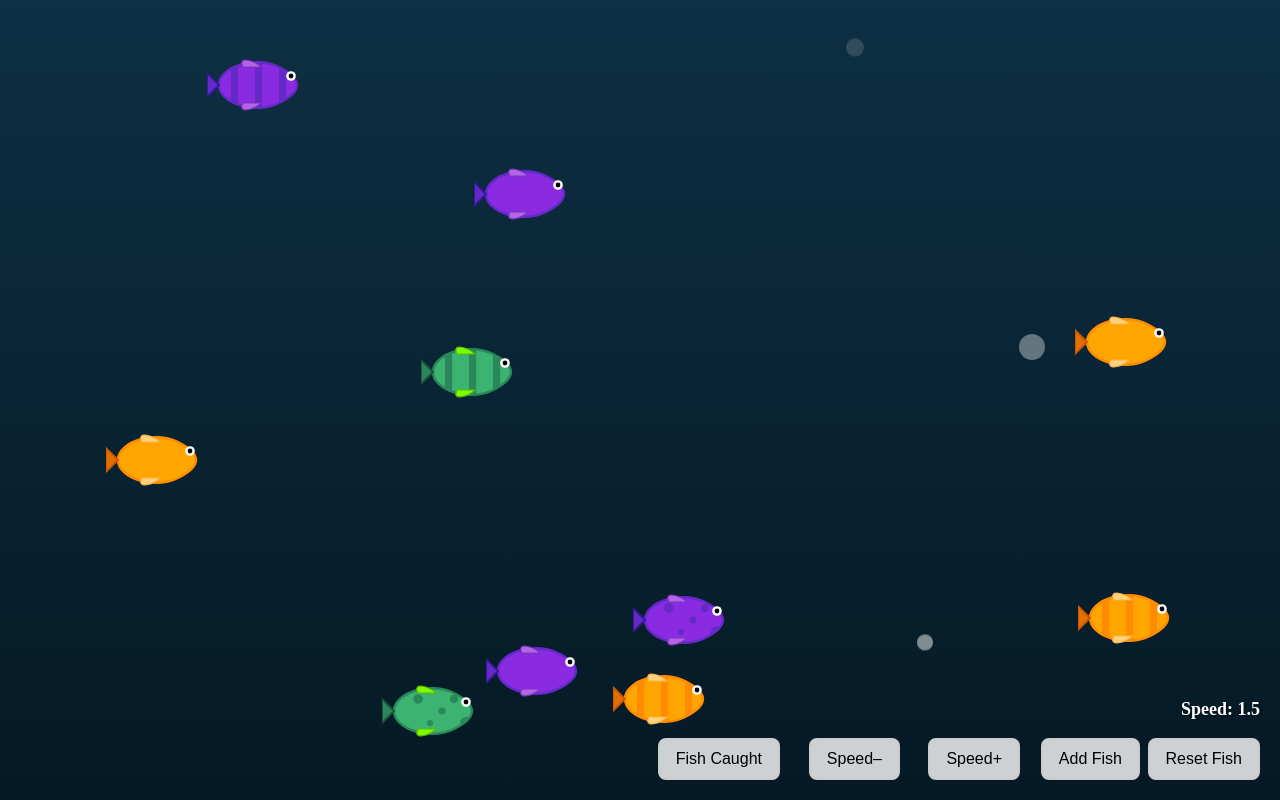
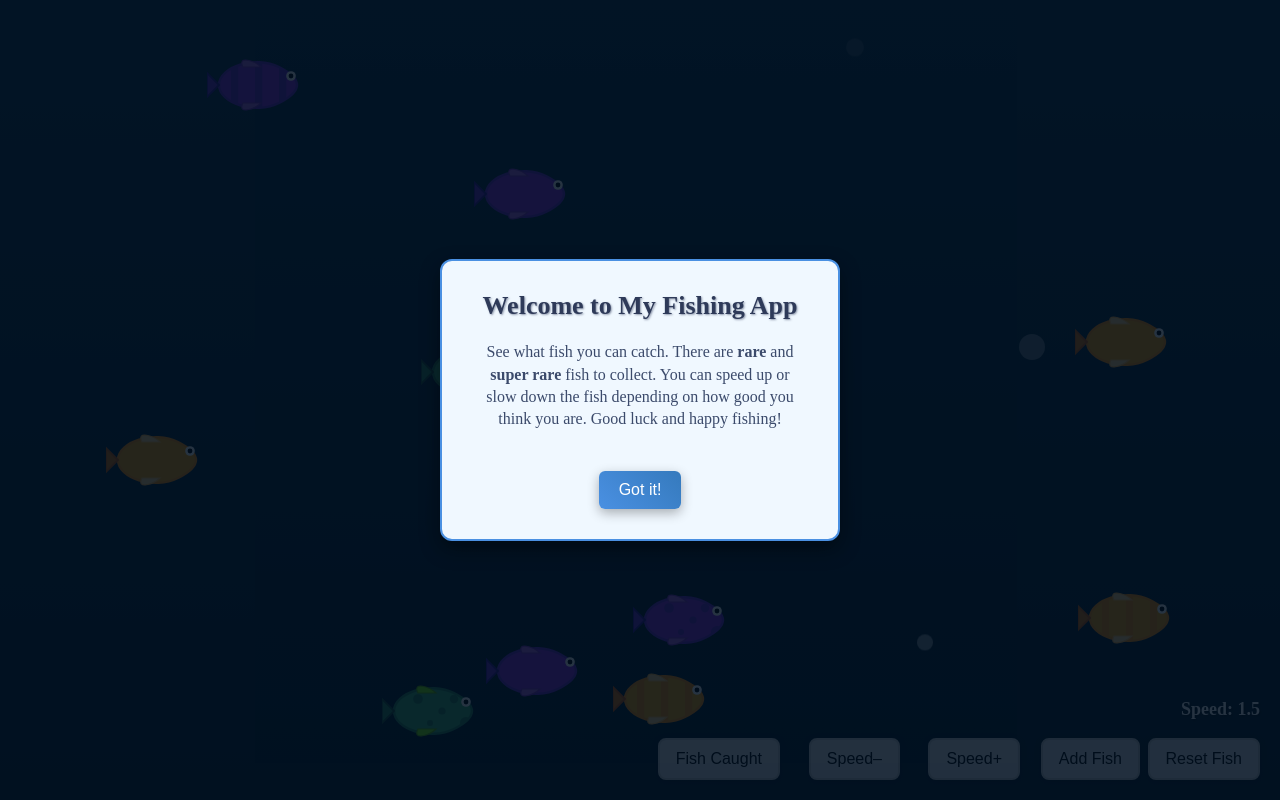
Before and after one commit to BenChalke/chalke-fishing, a React (Create React App) app: page / in a window 1280 px wide. Built offline with nearby package versions, Linux system fonts and the light colour scheme; the HTML template or start-up script is replaced by a standard one.

Commit message:
Add welcome message

```diff
--- a/src/App.css
+++ b/src/App.css
@@ -1,16 +1,20 @@
 /* src/App.css */
 
-/* Container: full‐screen underwater gradient */
+/* Container: full-screen underwater gradient */
 .container {
   position: relative;
   width: 100vw;
   height: 100vh;
   background: linear-gradient(to bottom, #0e2f44, #051924);
   overflow: hidden;
-  cursor: none; /* hide system cursor everywhere */
 }
 
-/* Pull‐up animation for caught fish, hook, and line */
+/* When this class is added, hide the system cursor */
+.no-cursor {
+  cursor: none;
+}
+
+/* Pull-up animation for caught fish, hook, and line */
 @keyframes pull-up {
   from { transform: translateY(0); }
   to   { transform: translateY(calc(-100vh - 200px)); }
@@ -48,20 +52,22 @@
   bottom: 20px;
   padding: 10px 16px;
   font-size: 16px;
-  background-color: rgba(255, 255, 255, 0.8);
+  background-color: rgba(255, 255, 255, 0.9);
   border: 2px solid #ccc;
   border-radius: 8px;
+  box-shadow: 0 2px 6px rgba(0, 0, 0, 0.3);
   cursor: pointer;
-  transition: background-color 0.2s ease;
+  transition: background-color 0.2s ease, transform 0.1s ease;
   z-index: 50;
 }
 
 .control-button:hover {
   background-color: rgba(255, 255, 255, 1);
+  transform: translateY(-2px);
 }
 
 .control-button:active {
-  transform: scale(0.96);
+  transform: translateY(0) scale(0.96);
 }
 
 /* Positioning of individual buttons (desktop) */
@@ -85,7 +91,81 @@
   right: 500px; /* ~120px left of Speed– + 20px gap */
 }
 
-/* Popup overlay: semi‐transparent full‐screen background */
+/* ========================================
+   Welcome popup styling
+   ======================================== */
+
+.welcome-overlay {
+  position: fixed;
+  top: 0;
+  left: 0;
+  width: 100%;
+  height: 100%;
+  background: rgba(0, 16, 32, 0.85);
+  display: flex;
+  align-items: center;
+  justify-content: center;
+  z-index: 200;
+}
+
+.welcome-content {
+  background: #f0f8ff;
+  border: 2px solid #4A90E2;
+  border-radius: 12px;
+  padding: 30px 40px;
+  width: 90%;
+  max-width: 400px;
+  text-align: center;
+  box-shadow: 0 8px 20px rgba(0, 0, 0, 0.4);
+  animation: fade-in 0.5s ease-out;
+}
+
+@keyframes fade-in {
+  from { opacity: 0; transform: scale(0.9); }
+  to   { opacity: 1; transform: scale(1); }
+}
+
+.welcome-content h2 {
+  margin-top: 0;
+  font-size: 26px;
+  color: #2E3A59;
+  text-shadow: 1px 1px 2px rgba(46, 58, 89, 0.5);
+}
+
+.welcome-content p {
+  font-size: 16px;
+  margin: 20px 0;
+  color: #3B4A6B;
+  line-height: 1.4;
+}
+
+.welcome-close {
+  margin-top: 20px;
+  padding: 10px 20px;
+  font-size: 16px;
+  background: linear-gradient(45deg, #4A90E2, #357ABD);
+  border: none;
+  border-radius: 6px;
+  color: #fff;
+  cursor: pointer;
+  box-shadow: 0 4px 12px rgba(0, 0, 0, 0.3);
+  transition: background 0.3s ease, transform 0.1s ease;
+}
+
+.welcome-close:hover {
+  background: linear-gradient(45deg, #357ABD, #2A5A8A);
+  transform: translateY(-2px);
+}
+
+.welcome-close:active {
+  transform: translateY(0) scale(0.98);
+}
+
+/* ========================================
+   Caught-fish popup styling
+   ======================================== */
+
+/* Popup overlay: semi-transparent full-screen background */
 .caught-popup-overlay {
   position: fixed;
   top: 0;
@@ -101,7 +181,7 @@
 
 /* Popup content box */
 .caught-popup-content {
-  position: relative; /* for close‐icon positioning */
+  position: relative; /* for close-icon positioning */
   background: #ffffff;
   border-radius: 10px;
   width: 360px;
@@ -142,19 +222,25 @@
   padding: 0 20px 20px;
 }
 
-/* No‐fish message */
+/* No-fish message */
 .caught-popup-content p {
   font-size: 16px;
   margin: 12px 0;
 }
 
-/* Styling for rare‐fish label */
+/* Styling for super-rare label */
+.super-rare-label strong {
+  font-weight: bold;
+  color: #8B0000;  /* dark crimson */
+}
+
+/* Styling for rare-fish label */
 .rare-label strong {
   font-weight: bold;
   color: #C0392B;  /* dark red */
 }
 
-/* Each caught‐item entry: inline icon + text */
+/* Each caught-item entry: inline icon + text */
 .caught-item {
   list-style: none;
   display: flex;
@@ -247,14 +333,14 @@
     max-height: calc(95vh - 64px);
   }
 
-  /* Slightly smaller mini‐fish in stats */
+  /* Slightly smaller mini-fish in stats */
   .mini-fish-container {
     width: 32px;
     height: 16px;
     margin-right: 6px;
   }
 
-  /* Reduce spacing in caught‐items */
+  /* Reduce spacing in caught-items */
   .caught-item {
     margin: 4px 0;
   }
--- a/src/App.js
+++ b/src/App.js
@@ -18,12 +18,14 @@ const MAX_SPEED = 20.0;
 const COLOURS  = ['orange', 'blue', 'green', 'purple', 'yellow'];
 const PATTERNS = ['solid', 'striped', 'spotted'];
 
-// Rare colours (1% each on Add Fish)
+// Rare colours (1% each)
 const RARE_COLOURS = ['red', 'pink', 'silver'];
+// Super-rare colours (0.5% each)
+const SUPER_COLOURS = ['crimson', 'cyan'];
 
 /**
  * Generate an array of FISH_COUNT fish with id, x, y, angle, colour, pattern.
- * Rare colours do NOT appear here—they only come in via handleAddFish.
+ * Rare and super-rare only come via handleAddFish.
  */
 function createInitialFish() {
   const w = window.innerWidth;
@@ -50,24 +52,30 @@ export default function App() {
   const [isJerking, setIsJerking] = useState(false);
   // 4) Active catch animations
   const [catchAnimations, setCatchAnimations] = useState([]);
-  // 5) Caught‐fish records (array of “colour pattern” strings)
+  // 5) Caught-fish records (array of “colour pattern” strings)
   const [caughtRecords, setCaughtRecords] = useState([]);
   // 6) Show/hide “Fish Caught” popup
   const [showCaughtPopup, setShowCaughtPopup] = useState(false);
   // 7) Detect mobile (touch) environment
   const [isMobile, setIsMobile] = useState(false);
+  // 8) Show welcome popup only on first visit
+  const [showWelcome, setShowWelcome] = useState(false);
 
   // Refs: for mouse repulsion and next unique ID
   const cursorRef = useRef({ x: -1000, y: -1000 });
   const nextId    = useRef(FISH_COUNT);
 
-  // On mount: populate initial fish, detect touch support
+  // On mount: populate initial fish, detect touch support, check welcome flag
   useEffect(() => {
     setFishArray(createInitialFish());
     setIsMobile('ontouchstart' in window);
+    const seen = localStorage.getItem('seenWelcome');
+    if (!seen) {
+      setShowWelcome(true);
+    }
   }, []);
 
-  // Movement loop (re‐runs on speed change; does NOT re‐init fish)
+  // Movement loop (re-runs on speed change; does NOT re-init fish)
   useEffect(() => {
     const interval = setInterval(() => {
       setFishArray((prevFish) => {
@@ -130,8 +138,9 @@ export default function App() {
 
   // Hook “jerk” effect on mousedown / touch
   const handlePointerDown = (e) => {
-    const clientX = e.clientX || (e.touches && e.touches[0].clientX);
-    const clientY = e.clientY || (e.touches && e.touches[0].clientY);
+    const clientX = e.clientX ?? e.touches?.[0]?.clientX;
+    const clientY = e.clientY ?? e.touches?.[0]?.clientY;
+    if (clientX == null || clientY == null) return;
     const pos = { x: clientX, y: clientY };
     cursorRef.current = pos;
     setCursorPos(pos);
@@ -143,7 +152,7 @@ export default function App() {
   const handleFishClick = (fishId, e) => {
     e.stopPropagation();
     const fishObj = fishArray.find((f) => f.id === fishId);
-    const { colour, pattern } = fishObj || {};
+    const { colour, pattern } = fishObj ?? {};
     const caughtType = `${colour} ${pattern}`;
     const { x: curX, y: curY } = cursorRef.current;
 
@@ -169,7 +178,7 @@ export default function App() {
 
   const isCatching = catchAnimations.length > 0;
 
-  // Reset: clear animations, re‐populate fish, reset speed, clear caughtRecords
+  // Reset: clear animations, re-populate fish, reset speed, clear caughtRecords
   const handleReset = () => {
     setCatchAnimations([]);
     setFishArray(createInitialFish());
@@ -179,10 +188,12 @@ export default function App() {
   };
 
   // Add Fish:
-  //  • 1% chance → red (rare)
-  //  • 1% chance → pink (rare)
-  //  • 1% chance → silver (rare)
-  //  • Else choose random from common COLOURS × PATTERNS
+  //  • 0.5% → crimson (super-rare)
+  //  • 0.5% → cyan (super-rare)
+  //  • 1%   → red (rare)
+  //  • 1%   → pink (rare)
+  //  • 1%   → silver (rare)
+  //  • Else random common COLOURS × PATTERNS
   const handleAddFish = () => {
     const w = window.innerWidth;
     const h = window.innerHeight;
@@ -192,16 +203,28 @@ export default function App() {
 
     let colour, pattern;
     const roll = Math.random();
-    if (roll < 0.01) {
+    if (roll < 0.005) {
+      // 0.5% for super-rare crimson
+      colour = 'crimson';
+      pattern = 'solid';
+    } else if (roll < 0.01) {
+      // next 0.5% for super-rare cyan
+      colour = 'cyan';
+      pattern = 'solid';
+    } else if (roll < 0.02) {
+      // 1% for rare red
       colour = 'red';
       pattern = 'solid';
-    } else if (roll < 0.02) {
+    } else if (roll < 0.03) {
+      // 1% for rare pink
       colour = 'pink';
       pattern = 'solid';
-    } else if (roll < 0.03) {
+    } else if (roll < 0.04) {
+      // 1% for rare silver
       colour = 'silver';
       pattern = 'solid';
     } else {
+      // common
       colour  = COLOURS[Math.floor(Math.random() * COLOURS.length)];
       pattern = PATTERNS[Math.floor(Math.random() * PATTERNS.length)];
     }
@@ -226,6 +249,12 @@ export default function App() {
     setShowCaughtPopup((prev) => !prev);
   };
 
+  // Close welcome and mark as seen
+  const closeWelcome = () => {
+    localStorage.setItem('seenWelcome', 'true');
+    setShowWelcome(false);
+  };
+
   // Build a tally: { "red solid": 2, "blue striped": 3, … }
   const tally = caughtRecords.reduce((acc, typeStr) => {
     acc[typeStr] = (acc[typeStr] || 0) + 1;
@@ -233,26 +262,51 @@ export default function App() {
   }, {});
 
   return (
-    <div className="container" onMouseDown={handlePointerDown} onTouchStart={handlePointerDown}>
+    <div
+      className={`container ${!showWelcome ? 'no-cursor' : ''}`}
+      onMouseDown={handlePointerDown}
+      onTouchStart={handlePointerDown}
+    >
+      {/* Welcome popup on first visit */}
+      {showWelcome && (
+        <div className="welcome-overlay">
+          <div className="welcome-content">
+            <h2>Welcome to My Fishing App</h2>
+            <p>
+              See what fish you can catch. There are <strong>rare</strong> and{' '}
+              <strong>super rare</strong> fish to collect. You can speed up or slow
+              down&nbsp;the fish depending on how good you think you are. Good luck
+              and happy fishing!
+            </p>
+            <button className="welcome-close" onClick={closeWelcome}>
+              Got it!
+            </button>
+          </div>
+        </div>
+      )}
+
       {/* 1) Bubbles */}
       <Bubbles />
 
-      {/* 2) Live fish */}
-      {fishArray.map((fish) => (
+      {/* 2) Live fish (size 1.5× for super-rares) */}
+      {fishArray.map((fish) => {
+        const isSuper = SUPER_COLOURS.includes(fish.colour);
+        return (
           <Fish
             key={fish.id}
             id={fish.id}
             x={fish.x}
             y={fish.y}
-          size={FISH_SIZE}
+            size={isSuper ? FISH_SIZE * 1.5 : FISH_SIZE}
             colour={fish.colour}
             pattern={fish.pattern}
             onClick={(e) => handleFishClick(fish.id, e)}
           />
-      ))}
+        );
+      })}
 
-      {/* 3) Cursor hook (desktop only, hidden if catching or on mobile) */}
-      {!isCatching && !isMobile && (
+      {/* 3) Cursor hook (desktop only, hidden if catching or on mobile or welcome) */}
+      {!isCatching && !isMobile && !showWelcome && (
         <Hook x={cursorPos.x} y={cursorPos.y} jerking={isJerking} />
       )}
 
@@ -265,7 +319,7 @@ export default function App() {
           fishSize={FISH_SIZE}
           onAnimationEnd={() => handleCatchAnimationEnd(anim.id)}
         >
-          {/* During catch, always show hook + dead fish (regardless of mobile) */}
+          {/* During catch, always show hook + dead fish */}
           <Hook x={anim.startX} y={anim.startY} jerking={false} />
           <Fish
             x={0}
@@ -313,7 +367,40 @@ export default function App() {
                 <p>No fish caught yet.</p>
               ) : (
                 <div>
-                  {/* a) Render all rare fish first */}
+                  {/* a) Render super-rare fish first */}
+                  <ul>
+                    {Object.entries(tally)
+                      .filter(([typeStr]) => {
+                        const [colour] = typeStr.split(' ');
+                        return SUPER_COLOURS.includes(colour);
+                      })
+                      .map(([typeStr, count]) => {
+                        const [colour, pattern] = typeStr.split(' ');
+                        const capitalized = typeStr
+                          .split(' ')
+                          .map((w) => w.charAt(0).toUpperCase() + w.slice(1))
+                          .join(' ');
+                        return (
+                          <li key={typeStr} className="caught-item">
+                            <div className="mini-fish-container">
+                              <Fish
+                                x={0}
+                                y={0}
+                                size={50}
+                                colour={colour}
+                                pattern={pattern}
+                                isDead={false}
+                              />
+                            </div>
+                            <span className="super-rare-label">
+                              <strong>Super Rare {capitalized}:</strong> {count}
+                            </span>
+                          </li>
+                        );
+                      })}
+                  </ul>
+
+                  {/* b) Render rare fish next */}
                   <ul>
                     {Object.entries(tally)
                       .filter(([typeStr]) => {
@@ -346,13 +433,15 @@ export default function App() {
                       })}
                   </ul>
 
-                  {/* b) Now group and render common fish by colour */}
+                  {/* c) Now group and render common fish by colour */}
                   {(() => {
-                    // Filter common entries and group by colour
                     const commonEntries = Object.entries(tally).filter(
                       ([typeStr]) => {
                         const [colour] = typeStr.split(' ');
-                        return !RARE_COLOURS.includes(colour);
+                        return (
+                          !RARE_COLOURS.includes(colour) &&
+                          !SUPER_COLOURS.includes(colour)
+                        );
                       }
                     );
                     const commonByColour = {};
```
Also changed, not shown: src/components/Fish.js (+82 -14 lines). Lines whose indentation alone changed are shown as unchanged.
